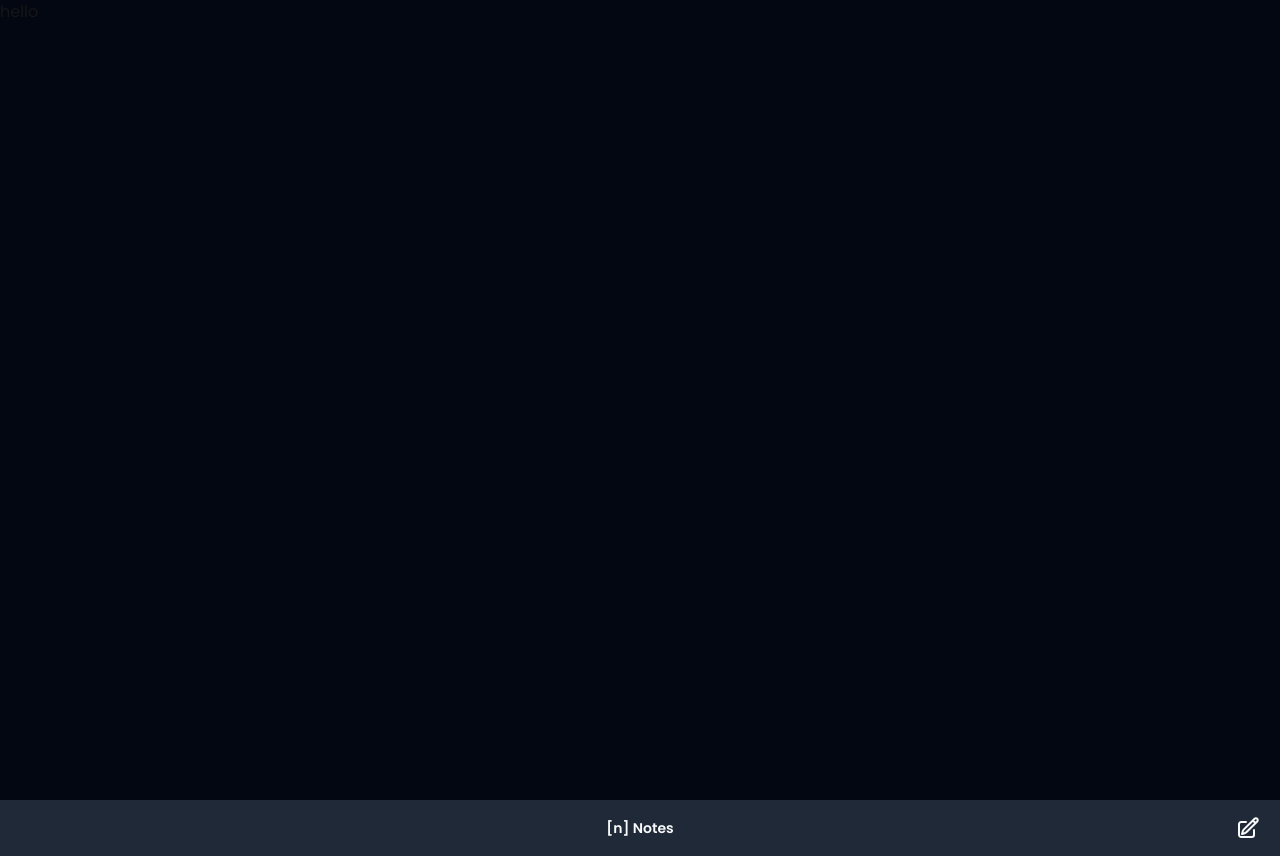
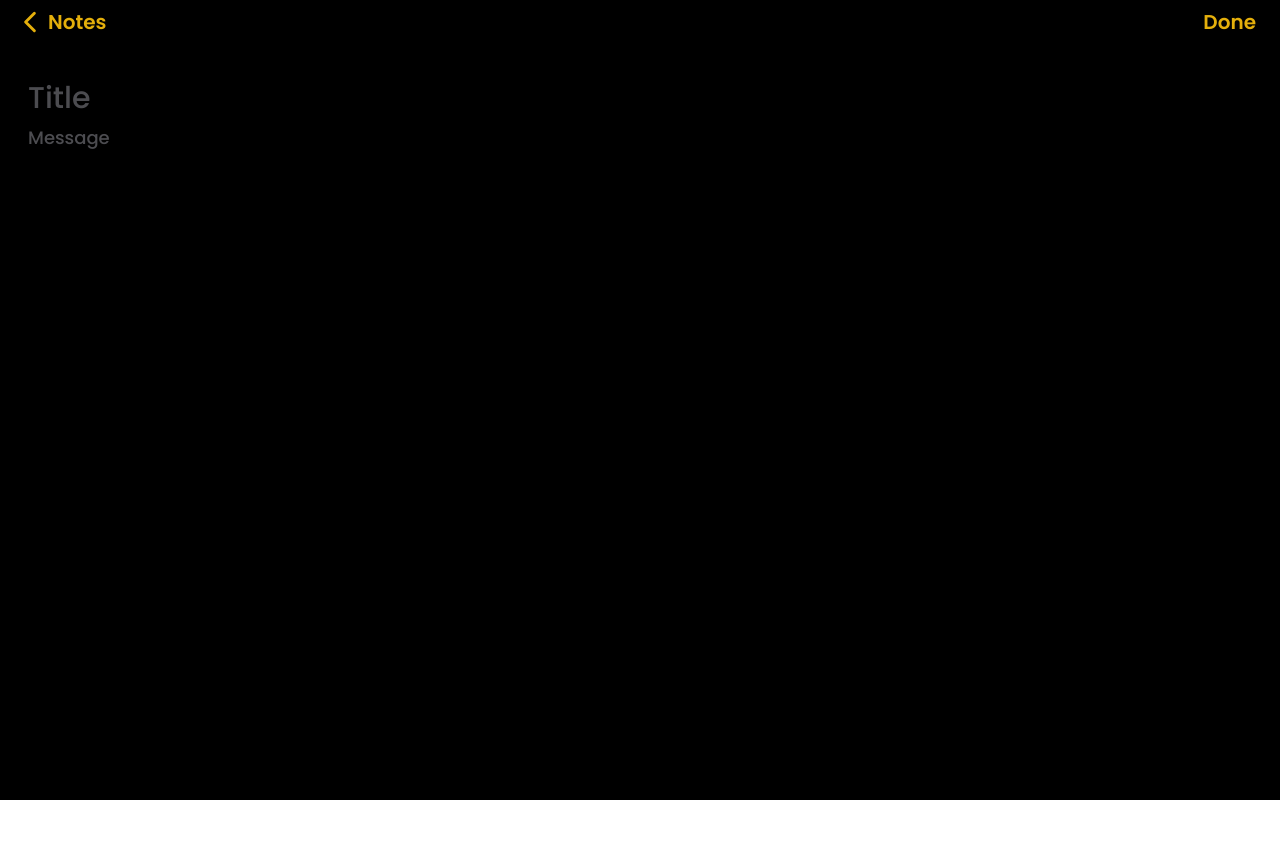
Before and after one commit to Jaco25PL/Notes-App, a React (Vite) app: page /new in a window 1280 px wide. After the commit the page ends 800 px from the top, so only its background shows below. Built offline with nearby package versions, Linux system fonts and the light colour scheme.

Commit message:
Create note page added, React router added

```diff
--- a/package.json
+++ b/package.json
@@ -10,6 +10,7 @@
     "preview": "vite preview"
   },
   "dependencies": {
+    "@mui/base": "5.0.0-beta.40",
     "@reduxjs/toolkit": "^2.2.3",
     "react": "^18.2.0",
     "react-dom": "^18.2.0",
@@ -27,6 +28,7 @@
     "eslint-plugin-react-hooks": "^4.6.0",
     "eslint-plugin-react-refresh": "^0.4.6",
     "postcss": "^8.4.38",
+    "tailwind-scrollbar-utilities": "^0.2.0",
     "tailwindcss": "^3.4.3",
     "typescript": "^5.2.2",
     "vite": "^5.2.0"
--- a/src/App.tsx
+++ b/src/App.tsx
@@ -1,7 +1,7 @@
 import { NewNote } from "./components/NewNote"
 import { BrowserRouter, Routes, Route } from 'react-router-dom'
 import { HomeView } from "./components/HomeView"
-import { Footer } from "./components/Footer"
+// import { Footer } from "./components/Footer"
 import { useActions } from "./hooks/useActions"
 
 export default function App () {
@@ -10,14 +10,13 @@ export default function App () {
 
     return(
         <BrowserRouter>
-            <div className={`${display && 'dark'}   `}>
-                <div className="dark:bg-gray-950 min-h-dvh flex flex-col justify-between">
+            <div className={`${display && 'dark'}`}>
+                <div className="dark:bg-dark-bg min-h-dvh flex flex-col justify-between">
                     <Routes>
                         <Route path="/" element={<HomeView/>} />
                         <Route path="/new" element={<NewNote/>}/>
                     </Routes>
 
-                    <Footer/>
                 </div>
             </div>
         </BrowserRouter>
--- a/src/components/DarkButton.tsx
+++ b/src/components/DarkButton.tsx
@@ -1,3 +1,4 @@
+// import { useAppDispatch, useAppSelector } from "../hooks/useStore"
 import { displayMode } from "../store/displaySlice/slice"
 import { useActions } from "../hooks/useActions"
 
@@ -12,13 +13,15 @@ export function DarkButton () {
     return (
         <div className=" flex justify-end pt-3 pr-3">
             <button onClick={handleDisplay} type="button" className="">
-                <div className={`${!display ? 'block' : 'hidden'}`}>
-                    <svg xmlns="http://www.w3.org/2000/svg" fill="none" viewBox="0 0 24 24" strokeWidth="2" stroke="currentColor" className="dark:text-gray-50 w-8 h-8">
+                <div className={`${!display ? 'block' : 'hidden'}`}
+                aria-label="moon">
+                    <svg xmlns="http://www.w3.org/2000/svg" fill="none" viewBox="0 0 24 24" strokeWidth="2" stroke="currentColor" className="w-8 h-8">
                         <path strokeLinecap="round" strokeLinejoin="round" d="M21.752 15.002A9.72 9.72 0 0 1 18 15.75c-5.385 0-9.75-4.365-9.75-9.75 0-1.33.266-2.597.748-3.752A9.753 9.753 0 0 0 3 11.25C3 16.635 7.365 21 12.75 21a9.753 9.753 0 0 0 9.002-5.998Z" />
                     </svg>
                 </div>
-                <div className={`${display ? 'block' : 'hidden'}`}>
-                    <svg xmlns="http://www.w3.org/2000/svg" fill="none" viewBox="0 0 24 24" strokeWidth="2" stroke="currentColor" className="dark:text-gray-50 w-8 h-8">
+                <div className={`${display ? 'block' : 'hidden'}`}
+                aria-label="sun">
+                    <svg xmlns="http://www.w3.org/2000/svg" fill="none" viewBox="0 0 24 24" strokeWidth="2" stroke="currentColor" className="dark:text-yellow-btn w-8 h-8">
                         <path strokeLinecap="round" strokeLinejoin="round" d="M12 3v2.25m6.364.386-1.591 1.591M21 12h-2.25m-.386 6.364-1.591-1.591M12 18.75V21m-4.773-4.227-1.591 1.591M5.25 12H3m4.227-4.773L5.636 5.636M15.75 12a3.75 3.75 0 1 1-7.5 0 3.75 3.75 0 0 1 7.5 0Z" />
                     </svg>
                 </div>
--- a/src/components/Footer.tsx
+++ b/src/components/Footer.tsx
@@ -4,13 +4,13 @@ export function Footer () {
 
     return (
         <div>
-            <div className="flex justify-center items-center relative px-5 h-14 dark:bg-gray-800 dark:[&_*]:text-gray-50 bg-gray-300 [&_*]:text-gray-950" >
-                <span className="text-sm font-semibold">[n] Notes</span>
+            <div className="flex justify-center items-center relative px-5 h-14 dark:bg-dark-contrast  bg-gray-300 " >
+                <span className="text-sm font-semibold dark:text-gray-50 ">[n] Notes</span>
                 <Link
                 to={"/new"}
                 className="absolute right-5"
                 >
-                    <svg xmlns="http://www.w3.org/2000/svg" fill="none" viewBox="0 0 24 24" strokeWidth="2" stroke="currentColor" className="w-6 h-6">
+                    <svg xmlns="http://www.w3.org/2000/svg" fill="none" viewBox="0 0 24 24" strokeWidth="2" stroke="currentColor" className="dark:text-yellow-btn text-gray-950  w-7 h-7">
                       <path strokeLinecap="round" strokeLinejoin="round" d="m16.862 4.487 1.687-1.688a1.875 1.875 0 1 1 2.652 2.652L10.582 16.07a4.5 4.5 0 0 1-1.897 1.13L6 18l.8-2.685a4.5 4.5 0 0 1 1.13-1.897l8.932-8.931Zm0 0L19.5 7.125M18 14v4.75A2.25 2.25 0 0 1 15.75 21H5.25A2.25 2.25 0 0 1 3 18.75V8.25A2.25 2.25 0 0 1 5.25 6H10" />
                     </svg>
                 </Link>
--- a/src/components/NewNote.tsx
+++ b/src/components/NewNote.tsx
@@ -1,13 +1,74 @@
+import { useNavigate } from "react-router-dom"
+import { Link } from "react-router-dom"
+import { TextareaAutosize } from '@mui/base/TextareaAutosize'
+import { useState } from "react"
 
 export function NewNote () {
 
+    const navigate = useNavigate()
+    const [ newNote, setNewNote ] = useState<{title: string, message: string}>({
+        title: '',
+        message: ''
+    })
+
+    const handleDone = () => {
+        console.log(newNote);
+    }
+
+    const handleSubmit = (e: React.FormEvent<HTMLFormElement>) => {
+        e.preventDefault()
+
+        const form = e.target as HTMLFormElement
+        const fields = new FormData(form)
+        const title = fields.get('title') as string
+        const message = fields.get('message') as string
+
+        setNewNote({ title , message })
+    }
 
     return (
-        <div className="min-h-dvh bg-gray-950" >
-            <div className="">
+        <div>
+            <header className="flex justify-between mx-4 mr-6 mt-2">
+                <Link to={'/'} className="flex items-center gap-1">
+                    <div>
+                        <svg xmlns="http://www.w3.org/2000/svg" fill="none" viewBox="0 0 24 24" strokeWidth="2.5" stroke="currentColor" className="dark:text-yellow-btn w-7 h-7">
+                          <path strokeLinecap="round" strokeLinejoin="round" d="M15.75 19.5 8.25 12l7.5-7.5" />
+                        </svg>
+                    </div>
+                    <div className="dark:text-yellow-btn font-semibold text-xl">Notes</div>
+                </Link>
 
-            </div>
-            <h1>hello</h1>
+                <div>
+                    <button
+                    type="submit"
+                    className="dark:text-yellow-btn font-semibold text-xl"
+                    onClick={handleDone}
+                    >
+                        Done
+                    </button>
+                </div>
+            </header>
+
+            <main className="ml-7 mr-2 mt-10">
+                <form onSubmit={handleSubmit}>
+                    <div  className="flex flex-col gap-2">
+                        <input
+
+                        type="text"
+                        name="title"
+                        placeholder="Title"
+                        className="placeholder:font-medium placeholder:text-3xl placeholder:text-input-btn placeholder:opacity-50 text-4xl font-bold dark:text-gray-100 bg-transparent outline-none whitespace-nowrap "
+                        />
+
+                        <TextareaAutosize
+                        name="message"
+                        className="w-full box-border resize-none pr-4 min-h-[500px] placeholder:font-medium placeholder:text-lg placeholder:text-input-btn placeholder:opacity-50 text-xl dark:text-gray-100 bg-transparent outline-none"
+                        aria-label="extarea"
+                        placeholder="Message"
+                        />
+                    </div>
+                </form>
+            </main>
 
         </div>
     )
--- a/src/index.css
+++ b/src/index.css
@@ -6,12 +6,38 @@
   @apply transition-colors duration-200
 }
 
+/* .textareSize {
+  filed-sizing: content
+} */
+
+::-webkit-scrollbar {
+  width: 5px;
+}
+
+/* Track */
+::-webkit-scrollbar-track {
+  background: #000;
+}
+
+/* Handle */
+::-webkit-scrollbar-thumb {
+  background: #9898a0;
+  border-radius: 5px;
+  -webkit-border-radius: 5px;
+  -moz-border-radius: 5px;
+  -ms-border-radius: 5px;
+  -o-border-radius: 5px;
+}
+
+/* Handle on hover */
+::-webkit-scrollbar-thumb:hover {
+  background: #818187;
+}
+
 :root {
   font-family: "Poppins", Inter, system-ui, Avenir, Helvetica, Arial, sans-serif;
   line-height: 1.5;
   font-weight: 400;
-
-  color: #161616;
 
   font-synthesis: none;
   text-rendering: optimizeLegibility;
--- a/tailwind.config.js
+++ b/tailwind.config.js
@@ -1,12 +1,46 @@
 /** @type {import('tailwindcss').Config} */
+
 export default {
   content: [
     "./index.html",
     "./src/**/*.{js,ts,jsx,tsx}",
   ],
   theme: {
-    extend: {},
+    extend: {
+      colors: {
+        'yellow-btn': '#e4af0b',
+        'dark-bg': '#000000',
+        'dark-contrast': '#121212',
+        'input-bg': '#1c1c1c',
+        'input-btn': '#9898a0',
+      },
+    },
   },
-  plugins: [],
+  plugins: [
+    // function ({ addUtilities }) {
+      // const newUtilities = {
+        // ".scrollbar" : {
+  //         // scrollbarWidth : '0',
+          // scrollbarWidth : 'thin',
+          // scrollbarColor : '#fff'
+        // },
+  //       ".scrollbar-webkit": {
+  //         "&::-webkit-scrollbar" : {
+  //           // display : "none"
+  //           with : '5px'
+  //         },
+  //         "&::-webkit-scrollbar-track" : {
+  //           scrollbarColor: '#023',
+  //           borderRadius : '6px'
+  //         },
+  //         "&::-webkit-scrollbar-thumb" : {
+  //           scrollbarColor: '#862',
+  //           borderRadius: '6px'
+  //         }
+  //       }
+      // }
+      // addUtilities(newUtilities)
+    // }
+  ],
   darkMode: 'class'
 }
```
Also changed, not shown: src/components/HomeView.tsx (+12 -9 lines), 2 other files (tests, documents, lock files or other folders).
